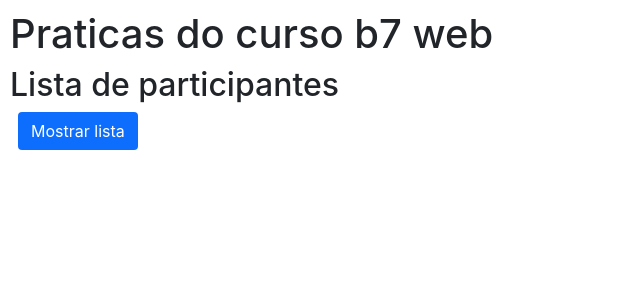
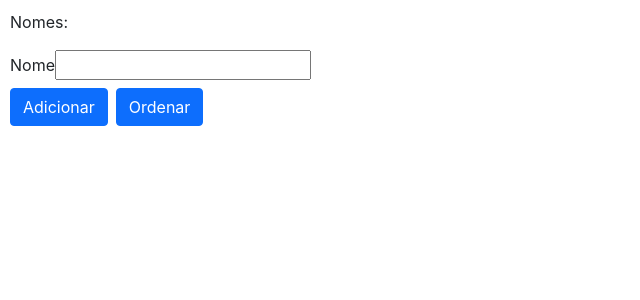
Before and after one commit to FranciscoNeto2909/praticas, a React (Create React App) app: page / in a window 1280 px wide. Shown: the top 300 px of the page, without its empty margins (0-640 px from the left). Built offline with nearby package versions, Linux system fonts and the light colour scheme.

Commit message:
add project with hook useReducer

```diff
--- a/package.json
+++ b/package.json
@@ -8,7 +8,8 @@
     "@testing-library/user-event": "^13.5.0",
     "react": "^17.0.2",
     "react-dom": "^17.0.2",
-    "react-scripts": "5.0.0",
+    "react-scripts": "^5.0.0",
+    "uuid": "^8.3.2",
     "web-vitals": "^2.1.4"
   },
   "scripts": {
--- a/src/App.js
+++ b/src/App.js
@@ -1,43 +1,56 @@
 import React, { useState } from "react";
-import Button from "./components/Button";
-import List from "./components/listas/List";
+import usePeapleList from "./reducer/PepleList";
 
 export default function App() {
-  const list = [
-    {
-      name: "João",
-      age: 19
-    },
-    {
-      name: "Maria",
-      age: 12
-    },
-    {
-      name: "Antôno",
-      age: 29
+  const[state, dispatch] =  usePeapleList()
+  const[name, setName] = useState('')
+  function handleAddName(e){
+    setName(e.target.value)
+    return name
+  }
+  function handleAddPeaple(){
+    if(name){
+      dispatch({
+        type:"ADD",
+        payload:{
+          name:name
+        }
+      })
+      setName("")
+    }else{
+      alert("Digite seu nome")
     }
-    , {
-      name: "Carol",
-      age: 23
-    },
-    {
-      name: "Neto",
-      age: 20
-    }]
+  }
+  const handleRemovePeaple = (id) => {
+    dispatch({
+      type:'DEL',
+      payload:{id}
+    })
+  }
+  function handleOrdenatePeaple(){
+    dispatch({
+      type:'ORDER'
+    })
+    console.log(state)
+  }
+  return (
+    <>
+      <div>
+        <p>Nomes:</p>
+        <ul>
+          {state.map((pessoa, i) =>(
+            <li key={i} className="my-2 captalize">{pessoa.name}
+            <button onClick={()=>{handleRemovePeaple(pessoa.id)}} className="btn btn-sm btn-primary ms-2">Remover</button></li>
+          ))}
+        </ul>
+      </div>
 
-  const [showList, setShowList] = useState(false)
-
-  const handleShowList = () => {
-    setShowList(!showList)
-  }
-
-  return (
-    <div>
-      <h1>Praticas do curso b7 web</h1>
-      <h2>Lista de participantes</h2>
-      <Button eventClick={handleShowList} text={showList ? "Esconder lista" : "Mostrar lista" }/>
-      <List list={list} showList={showList} />
-    </div>
+      <form>
+        <label>Nome</label>
+        <input type="text" value={name} onChange={handleAddName}/>
+      </form>
+      <button onClick={handleAddPeaple} className="btn btn-primary mt-2 me-2">Adicionar</button>
+      <button onClick={handleOrdenatePeaple} className="btn btn-primary mt-2">Ordenar</button>
+    </>
   );
-  //Observação: Ao renderizar listas o valor sera retornado automaticamente se passado em um parenteses ao invez de chaves.
 }
--- a/src/components/Button.jsx
+++ /dev/null
@@ -1,8 +0,0 @@
-import React from "react"
-
-export default function Button({eventClick, text}) {
-
-    return(
-    <button className="btn bg-primary text-white mx-2" onClick={eventClick}>{text}</button>
-    )
-}
--- a/src/components/listas/List.jsx
+++ /dev/null
@@ -1,16 +0,0 @@
-import React from "react";
-
-export default function Listas({ list, showList }) {
-    return (
-        <ul className="mt-3">
-            {showList && list.map((pessoa, index) => (
-                <li key={index} className="my-2">
-                    <strong>Nome:</strong> {pessoa.name}
-                    <br />
-                    <strong>Idade:</strong> {pessoa.age}
-                </li>
-            ))}
-        </ul>
-    );
-    //Observação: Ao renderizar listas o valor sera retornado automaticamente se passado em um parenteses ao invez de chaves.
-}
--- a/src/index.css
+++ b/src/index.css
@@ -11,3 +11,9 @@ code {
   font-family: source-code-pro, Menlo, Monaco, Consolas, 'Courier New',
     monospace;
 }
+li{
+  list-style: none;
+}
+.captalize{
+  text-transform: capitalize;
+}
--- /dev/null
+++ b/src/reducer/PepleList.jsx
@@ -0,0 +1,29 @@
+import { useReducer } from "react";
+import { v4 as id } from 'uuid';
+
+const initialState = [
+
+]
+function reducer(state, action) {
+    switch (action.type) {
+        case 'ADD':
+            if(action.payload.name){
+                return state = [...state ,{id: id(), name: action.payload.name}]}
+            break
+        case'DEL':
+                if(action.payload.id){
+                    return state = state.filter(item => item.id !== action.payload.id)
+                }
+                break;
+        case'ORDER':
+                let newState = [...state]
+                newState = newState.sort((n1, n2) => (n1.name > n2.name) ? 1 : -1)
+                return newState
+        default:
+            return state
+    }
+}
+
+export default function usePeapleList() {
+    return useReducer(reducer, initialState)
+}
```
Also changed, not shown: src/reducer/index.jsx (added, +16 -0 lines), 1 other file (tests, documents, lock files or other folders).
